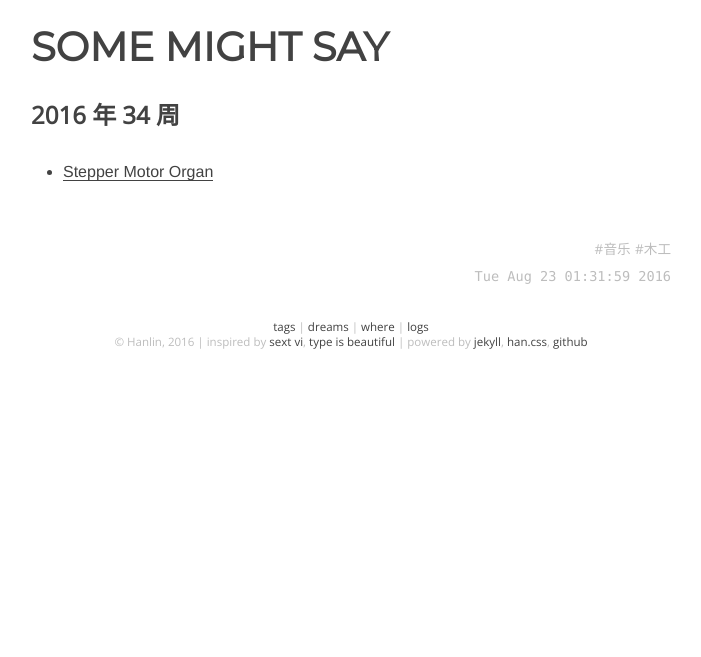
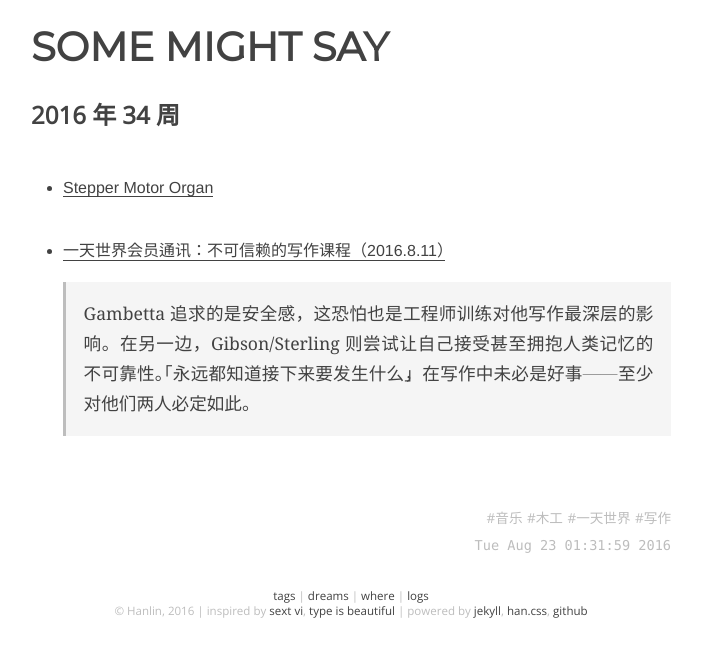
Before and after one commit to onion7878/word, a Jekyll site: the page built from _posts/logs/2016-01-01-34.md, in a window 1280 px wide. Shown: the top 657 px of the page, without its empty margins (289-990 px from the left). Built offline with Jekyll 4.4.1, drawn with Linux system fonts in a browser that asks for light colours.

Commit message:
add new item

```diff
--- a/_posts/logs/2016-01-01-34.md
+++ b/_posts/logs/2016-01-01-34.md
@@ -4,8 +4,12 @@ layout: post
 title:  2016 年 34 周
 date: 16-08-23 01:31:59
 categories: [log]
-tags: [音乐, 木工]
+tags: [音乐, 木工, 一天世界, 写作]
 
 ---
 
 - [Stepper Motor Organ](https://www.youtube.com/watch?v=--sH0071ZDc)
+
+- [一天世界会员通讯：不可信赖的写作课程（2016.8.11）]()
+
+	> Gambetta 追求的是安全感，这恐怕也是工程师训练对他写作最深层的影响。在另一边，Gibson/Sterling 则尝试让自己接受甚至拥抱人类记忆的不可靠性。「永远都知道接下来要发生什么」，在写作中未必是好事——至少对他们两人必定如此。
```
